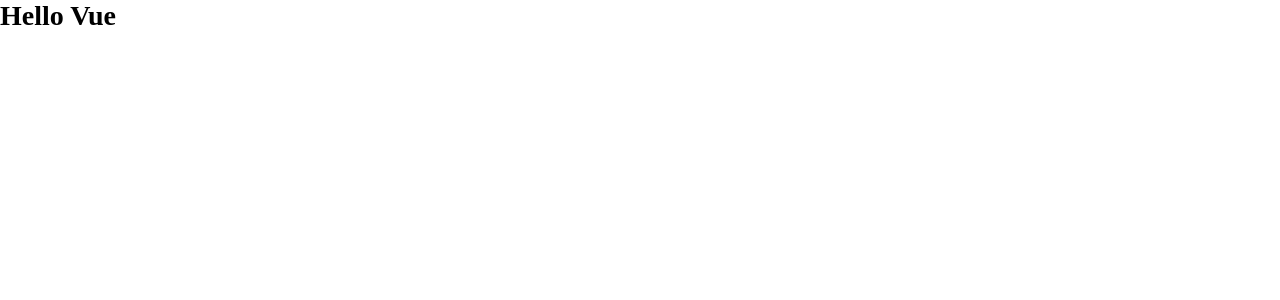
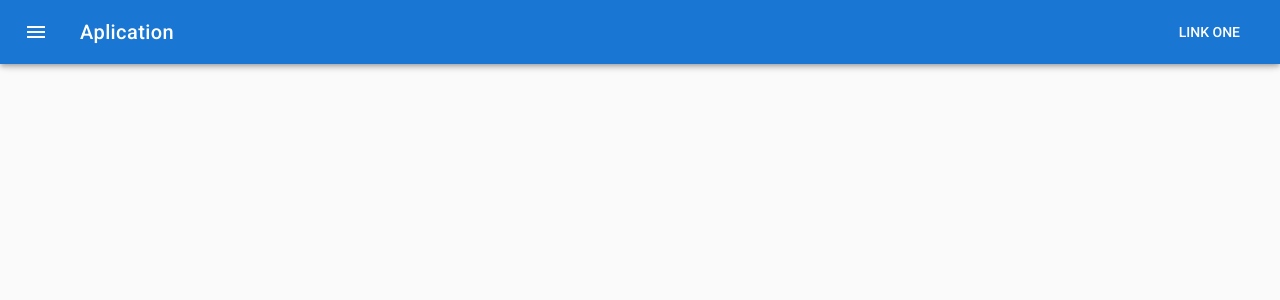
Before and after one commit to TatianaKrivonos/ad-project, a Vue app: page / in a window 1280 px wide. Shown: the top 300 px of the page. Built offline with nearby package versions, Linux system fonts and the light colour scheme.

Commit message:
создание тулбара

```diff
--- a/package.json
+++ b/package.json
@@ -40,6 +40,7 @@
     "file-loader": "^1.1.4",
     "friendly-errors-webpack-plugin": "^1.6.1",
     "html-webpack-plugin": "^2.30.1",
+    "material-design-icons-iconfont": "^5.0.1",
     "node-notifier": "^5.1.2",
     "optimize-css-assets-webpack-plugin": "^3.2.0",
     "ora": "^1.2.0",
--- a/src/App.vue
+++ b/src/App.vue
@@ -1,5 +1,18 @@
 <template>
-  <h1>Hello Vue</h1>
+  <v-app>
+    <v-navigation-drawer app temporary></v-navigation-drawer>
+    <v-toolbar app color="primary" dark>
+      <v-toolbar-side-icon></v-toolbar-side-icon>
+      <v-toolbar-title>Aplication</v-toolbar-title>
+      <v-spacer></v-spacer>
+      <v-toolbar-items class="hidden-sm-and-down">
+        <v-btn flat>Link One</v-btn>
+      </v-toolbar-items>
+    </v-toolbar>
+    <v-content>
+      <router-view></router-view>
+    </v-content>
+  </v-app>
 </template>
 
 <script>
--- a/src/main.js
+++ b/src/main.js
@@ -4,8 +4,10 @@
 import App from './App'
 import router from './router'
 import 'vuetify/dist/vuetify.min.css'
-
-Vue.use(Vuetify)
+import 'material-design-icons-iconfont/dist/material-design-icons.css'
+Vue.use(Vuetify, {
+  iconfont: 'md'
+})
 
 Vue.config.productionTip = false;
 
```
Also changed, not shown: 1 other file (tests, documents, lock files or other folders).
